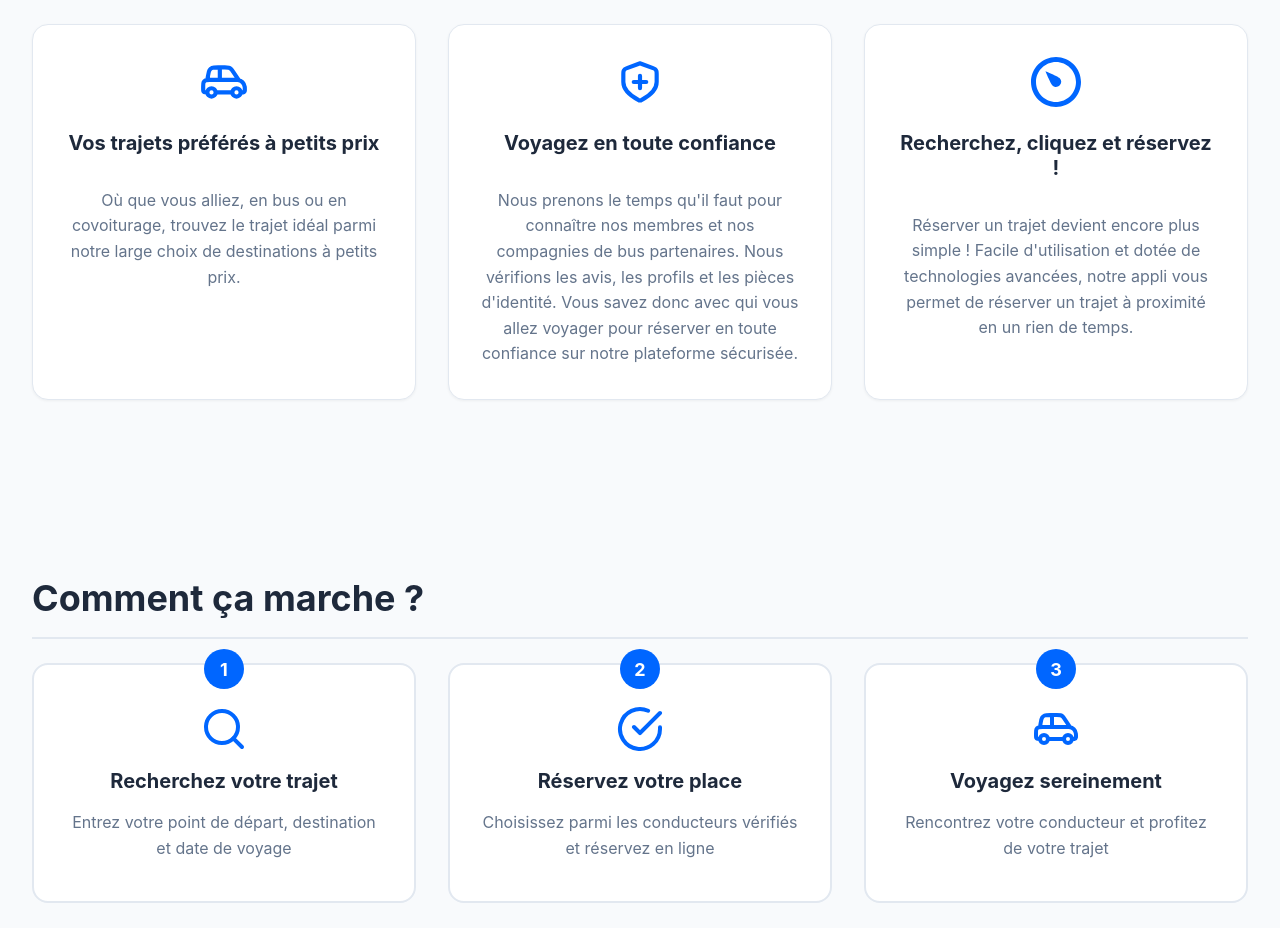
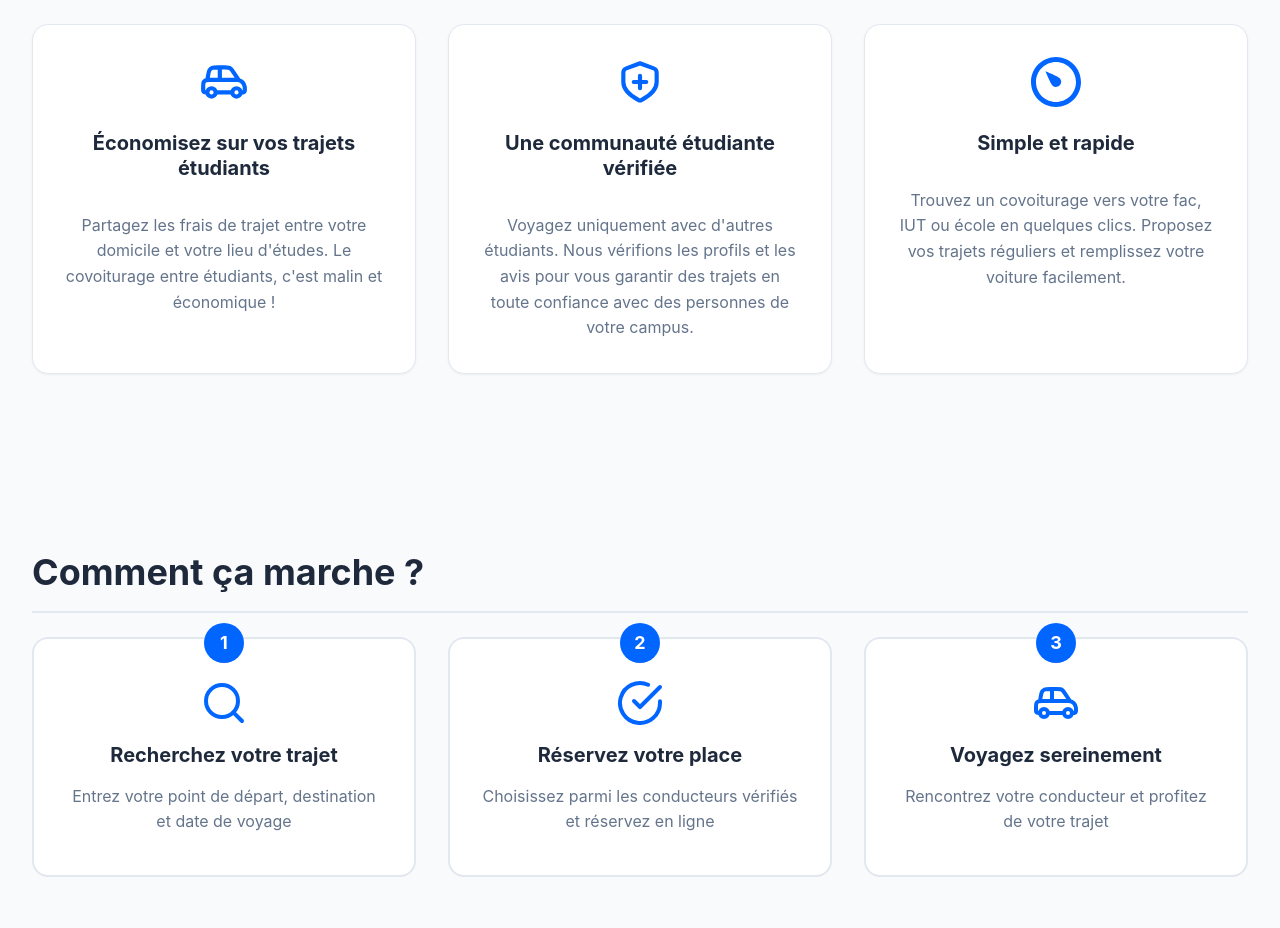
Before and after one commit to clepix21/Fumotion, a React (Create React App) app in the folder app/frontend/: page / in a window 1280 px wide. Shown: the part 800-1728 px from the top of the page. Built offline with nearby package versions, Linux system fonts and the light colour scheme; no server answers.

Commit message:
feat: mettre à jour les descriptions des avantages pour mieux cibler les étudiants

```diff
--- a/app/frontend/src/pages/HomePage.js
+++ b/app/frontend/src/pages/HomePage.js
@@ -265,24 +265,24 @@ export default function HomePage() {
               <div className="benefit-icon">
                 <img src={voiture} alt="voiture logo" style={{ width: '50px', height: 'auto' }} />
               </div>
-              <h3 className="benefit-title">Vos trajets préférés à petits prix</h3>
-              <p className="benefit-description">Où que vous alliez, en bus ou en covoiturage, trouvez le trajet idéal parmi notre large choix de destinations à petits prix.</p>
+              <h3 className="benefit-title">Économisez sur vos trajets étudiants</h3>
+              <p className="benefit-description">Partagez les frais de trajet entre votre domicile et votre lieu d'études. Le covoiturage entre étudiants, c'est malin et économique !</p>
             </div>
 
             <div className="benefit-card">
               <div className="benefit-icon">
                 <img src={bouclier} alt="bouclier logo" style={{ width: '50px', height: 'auto' }} />
               </div>
-              <h3 className="benefit-title">Voyagez en toute confiance</h3>
-              <p className="benefit-description">Nous prenons le temps qu'il faut pour connaître nos membres et nos compagnies de bus partenaires. Nous vérifions les avis, les profils et les pièces d'identité. Vous savez donc avec qui vous allez voyager pour réserver en toute confiance sur notre plateforme sécurisée.</p>
+              <h3 className="benefit-title">Une communauté étudiante vérifiée</h3>
+              <p className="benefit-description">Voyagez uniquement avec d'autres étudiants. Nous vérifions les profils et les avis pour vous garantir des trajets en toute confiance avec des personnes de votre campus.</p>
             </div>
 
             <div className="benefit-card">
               <div className="benefit-icon">
                 <img src={speed} alt="speed logo" style={{ width: '50px', height: 'auto' }} />
               </div>
-              <h3 className="benefit-title">Recherchez, cliquez et réservez !</h3>
-              <p className="benefit-description">Réserver un trajet devient encore plus simple ! Facile d'utilisation et dotée de technologies avancées, notre appli vous permet de réserver un trajet à proximité en un rien de temps.</p>
+              <h3 className="benefit-title">Simple et rapide</h3>
+              <p className="benefit-description">Trouvez un covoiturage vers votre fac, IUT ou école en quelques clics. Proposez vos trajets réguliers et remplissez votre voiture facilement.</p>
             </div>
           </div>
         </div>
```
